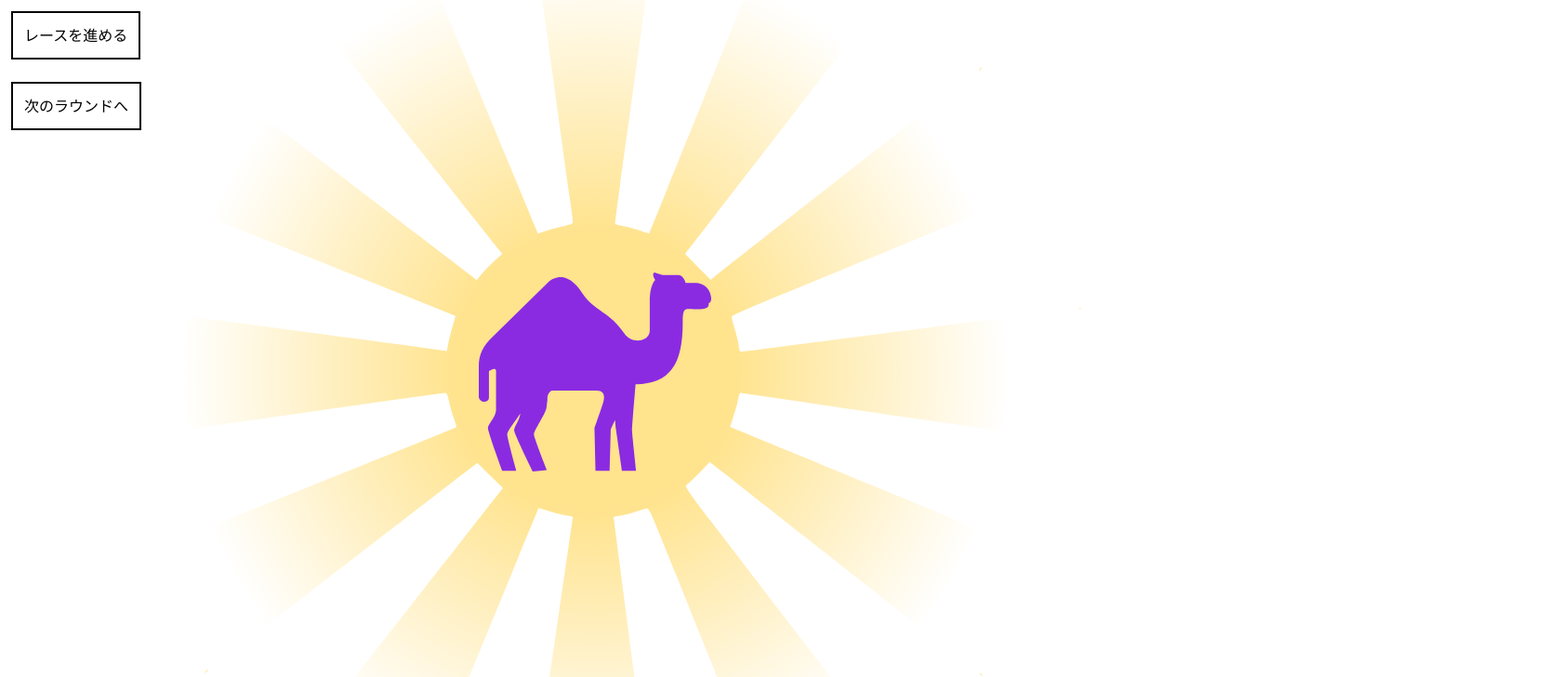
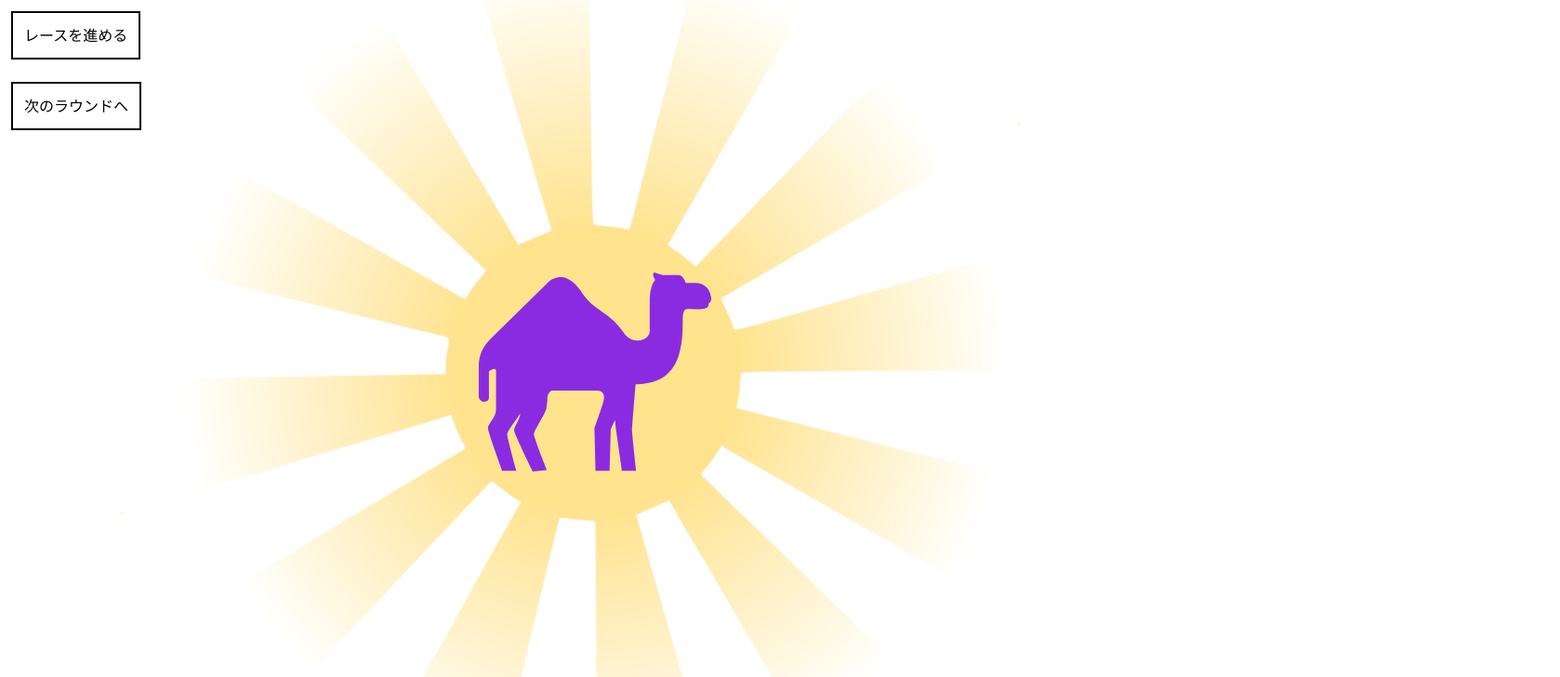
Before and after one commit to YM202c2100/camel-up, a Next.js app: page / in a window 1280 px wide. Shown: the top 728 px of the page at 93% size, 1678 px wide, since content can reach past the window. Built offline with nearby package versions, Linux system fonts and the light colour scheme.

Commit message:
[feat] 光エフェクトが回転し続けるように変更

```diff
--- a/app/feature/rollAction/components/animation/sunLight.tsx
+++ b/app/feature/rollAction/components/animation/sunLight.tsx
@@ -3,7 +3,7 @@ import Image from "next/image"
 export const SunLight:React.FC = ()=>{
   return(
     <div className="animate-appear">
-      <div className="w-[1600px] h-[1600px] relative">
+      <div className="w-[1600px] h-[1600px] relative animate-sunlight">
         <Image src={"/SVG/sunLight.svg"}
         alt={"sun light svg"}
         fill style={{objectFit:"contain"}}
--- a/tailwind.config.ts
+++ b/tailwind.config.ts
@@ -53,6 +53,10 @@ export default {
         "70%": { transform:"scale(1.1)"},
         "100%": { transform:"scale(1)"}
       },
+      spin:{
+        "0%": { transform:"rotate(0deg)"},
+        "100%": { transform:"rotate(360deg)"}
+      },
       "sand-right": {
         "0%": { transform:"scale(0)", opacity:"1"},
         "70%": { transform:"scale(1) skew(-10deg)", opacity:"0.8"},
@@ -67,6 +71,7 @@ export default {
     animation: {
       pyramid: "drop 0.3s forwards, shake 1.5s 1.3s forwards, open 0.3s 4s forwards",
       appear: "appear 0.5s 4.1s cubic-bezier(0.1,1.0,0.5,1.5) backwards",
+      sunlight: "spin 10s infinite linear",
       "sand-right": "sand-right 0.4s 0.3s ease-out both",
       "sand-left": "sand-left 0.4s 0.3s ease-out both",
     },
```
